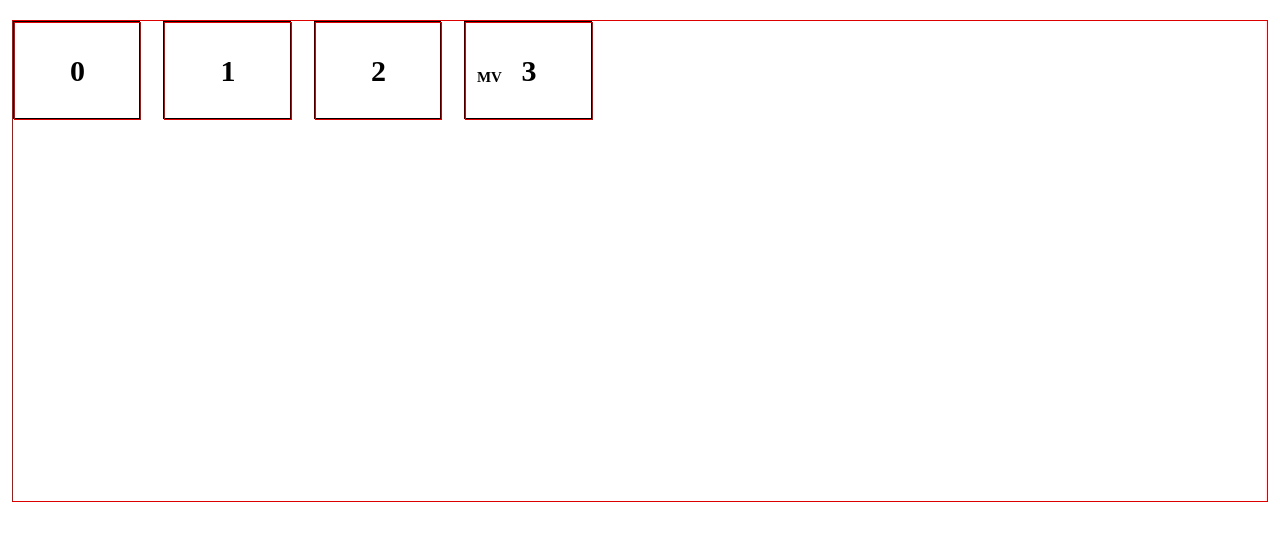
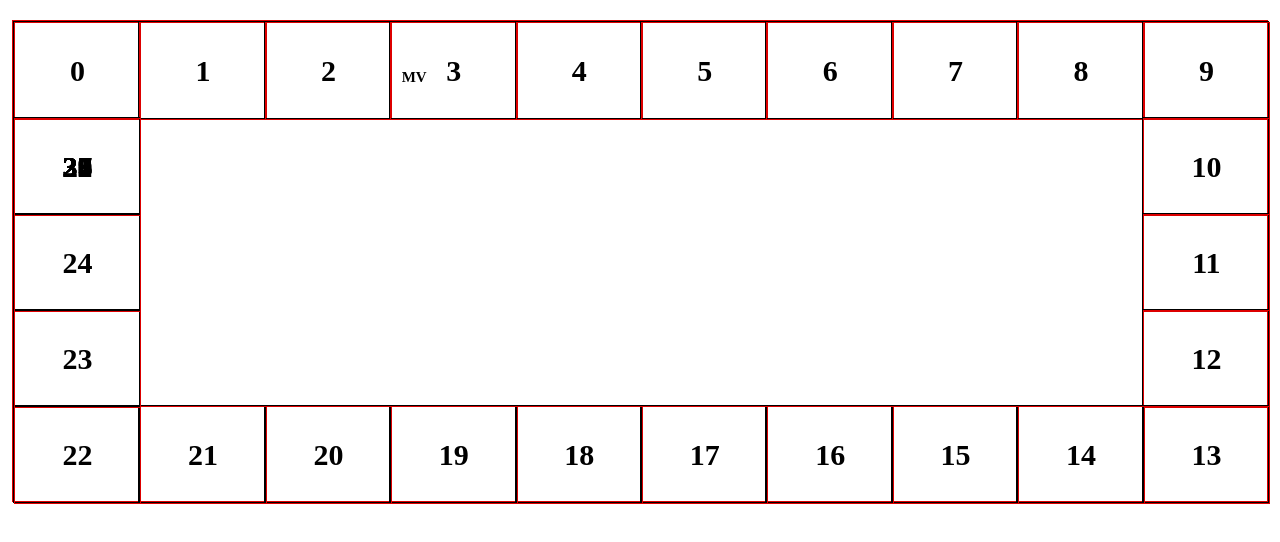
Before and after one commit to MarcoValeri/game-of-the-goose, a React (Vite) app: page / in a window 1280 px wide. Shown: the top 542 px of the page. Built offline with nearby package versions, Linux system fonts and the light colour scheme.

Commit message:
Add new steps

```diff
--- a/src/components/GameSpace/GameSpace.jsx
+++ b/src/components/GameSpace/GameSpace.jsx
@@ -11,6 +11,36 @@ const GameSpace = () => {
             <Panel number={1} />
             <Panel number={2} />
             <Panel number={3} />
+            <Panel number={4} />
+            <Panel number={5} />
+            <Panel number={6} />
+            <Panel number={7} />
+            <Panel number={8} />
+            <Panel number={9} />
+            <Panel number={10} />
+            <Panel number={11} />
+            <Panel number={12} />
+            <Panel number={13} />
+            <Panel number={14} />
+            <Panel number={15} />
+            <Panel number={16} />
+            <Panel number={17} />
+            <Panel number={18} />
+            <Panel number={19} />
+            <Panel number={20} />
+            <Panel number={21} />
+            <Panel number={22} />
+            <Panel number={23} />
+            <Panel number={24} />
+            <Panel number={25} />
+            <Panel number={26} />
+            <Panel number={27} />
+            <Panel number={28} />
+            <Panel number={29} />
+            <Panel number={30} />
+            <Panel number={31} />
+            <Panel number={32} />
+            <Panel number={33} />
         </div>
     )
 }
--- a/src/components/Panel/Panel.scss
+++ b/src/components/Panel/Panel.scss
@@ -14,14 +14,159 @@
     }
 
     &__step-1 {
-        left: 12%; // +12%
+        left: 10%; // +10%
     }
 
     &__step-2 {
-        left: 24%;
+        left: 20%;
     }
 
     &__step-3 {
-        left: 36%;
+        left: 30%;
     }
+
+    &__step-4 {
+        left: 40%;
+    }
+
+    &__step-5 {
+        left: 50%;
+    }
+
+    &__step-6 {
+        left: 60%;
+    }
+
+    &__step-7 {
+        left: 70%;
+    }
+
+    &__step-8 {
+        left: 80%;
+    }
+
+    &__step-9 {
+        left: 90%;
+    }
+
+    &__step-10 {
+        top: 20%; // +20%
+        left: 90%;
+    }
+
+    &__step-11 {
+        top: 40%;
+        left: 90%;
+    }
+
+    &__step-12 {
+        top: 60%;
+        left: 90%;
+    }
+
+    &__step-13 {
+        top: 80%;
+        left: 90%;
+    }
+
+    &__step-14 {
+        top: 80%;
+        left: 80%; //-10%
+    }
+
+    &__step-15 {
+        top: 80%;
+        left: 70%;
+    }
+
+    &__step-16 {
+        top: 80%;
+        left: 60%;
+    }
+
+    &__step-17 {
+        top: 80%;
+        left: 50%;
+    }
+
+    &__step-18 {
+        top: 80%;
+        left: 40%;
+    }
+
+    &__step-19 {
+        top: 80%;
+        left: 30%;
+    }
+
+    &__step-20 {
+        top: 80%;
+        left: 20%;
+    }
+
+    &__step-21 {
+        top: 80%;
+        left: 10%;
+    }
+
+    &__step-22 {
+        top: 80%;
+        left: 0%;
+    }
+
+    &__step-23 {
+        top: 60%; //-20%
+        left: 0%;
+    }
+
+    &__step-24 {
+        top: 40%;
+        left: 0%;
+    }
+
+    &__step-25 {
+        top: 20%;
+        left: 0%;
+    }
+
+    &__step-26 {
+        top: 20%;
+        left: 0%;
+    }
+
+    &__step-27 {
+        top: 20%;
+        left: 0%;
+    }
+
+    &__step-28 {
+        top: 20%;
+        left: 0%;
+    }
+
+    &__step-29 {
+        top: 20%;
+        left: 0%;
+    }
+
+    &__step-30 {
+        top: 20%;
+        left: 0%;
+    }
+
+    &__step-31 {
+        top: 20%;
+        left: 0%;
+    }
+
+    &__step-32 {
+        top: 20%;
+        left: 0%;
+    }
+
+    &__step-33 {
+        top: 20%;
+        left: 0%;
+    }
+
 }
--- a/src/components/User/User.scss
+++ b/src/components/User/User.scss
@@ -4,14 +4,14 @@
     left: 1%;
 
     &__step-1 {
-        left: 13%; // +12%
+        left: 11%; // +10%
     }
 
     &__step-2 {
-        left: 25%;
+        left: 21%;
     }
 
     &__step-3 {
-        left: 37%;
+        left: 31%;
     }
 }
```
